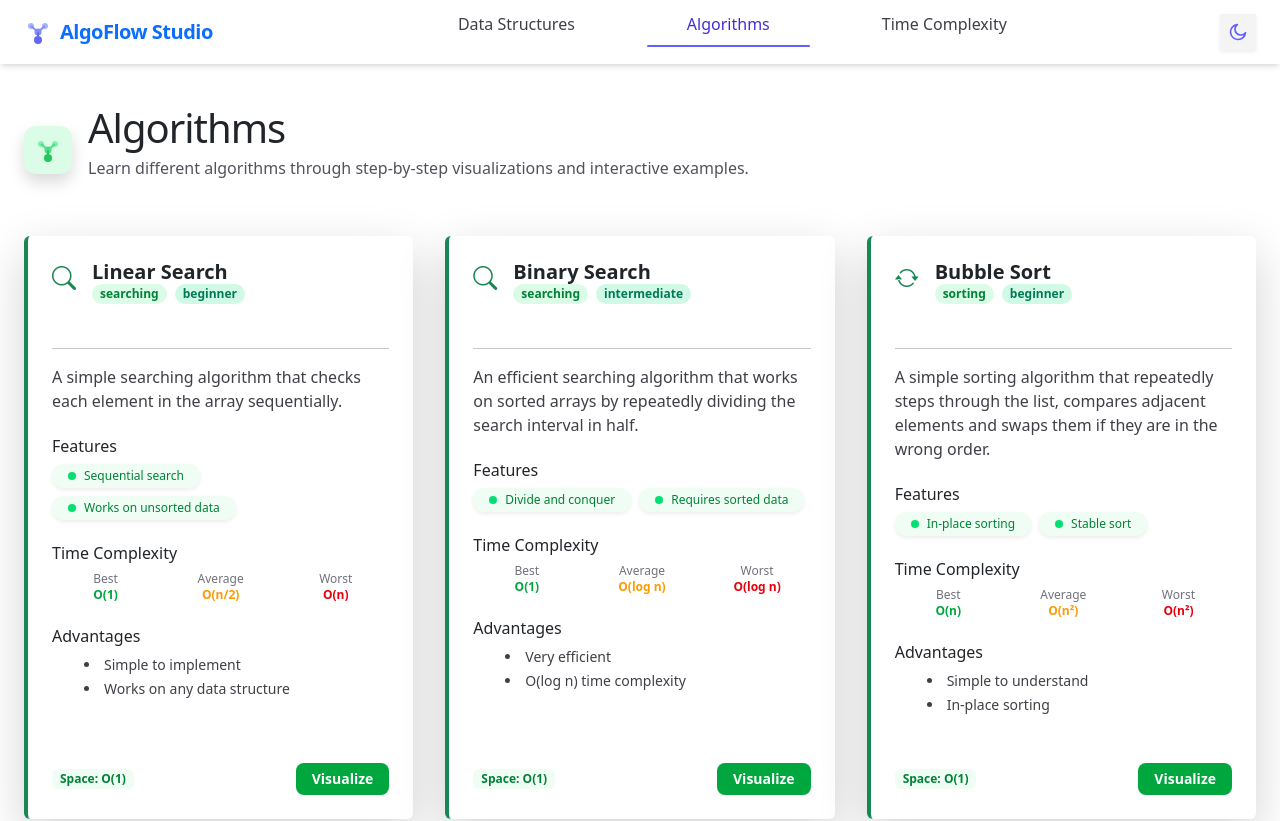
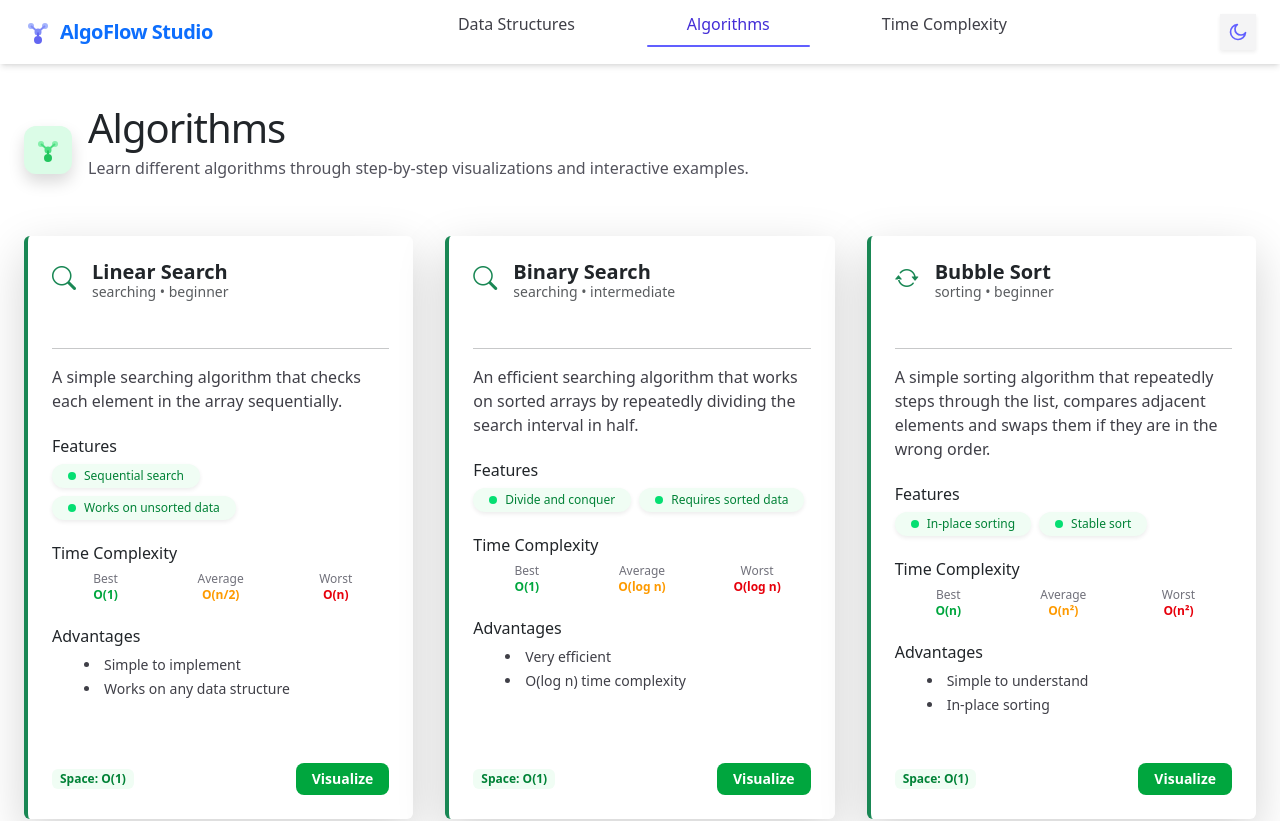
Before and after one commit to innovatewithkishlay/Algoflow-Studio, a React (Vite) app: page /algorithms in a window 1280 px wide. Shown: the top 821 px of the page. Built offline with nearby package versions, Linux system fonts and the light colour scheme.

Commit message:
fix:corrected the error

```diff
--- a/src/pages/AlgorithmsPage.tsx
+++ b/src/pages/AlgorithmsPage.tsx
@@ -15,12 +15,12 @@ const containerVariants = {
 
 const cardVariants = {
   hidden: { opacity: 0, y: 32, scale: 0.97 },
-  visible: (i: number) => ({
+  visible: {
     opacity: 1,
     y: 0,
     scale: 1,
-    transition: { delay: i * 0.07, duration: 0.5, type: "spring", stiffness: 80 },
-  }),
+    transition: { duration: 0.5, type: "spring" as const, stiffness: 80 },
+  },
 };
 
 const AlgorithmsPage: React.FC = () => {
@@ -66,24 +66,23 @@ const AlgorithmsPage: React.FC = () => {
           {algorithms.map((algo, i) => (
             <motion.div
               key={algo.id}
-              custom={i}
               variants={cardVariants}
-              whileHover={{ y: -4, scale: 1.02, boxShadow: "0 8px 32px 0 rgba(34,197,94,0.12)" }}
-              transition={{ type: "spring", stiffness: 80 }}
+              initial="hidden"
+              animate="visible"
+              transition={{
+                ...cardVariants.visible.transition,
+                delay: i * 0.07,
+              }}
+              whileHover={{
+                y: -4,
+                scale: 1.02,
+                boxShadow: "0 8px 32px 0 rgba(34,197,94,0.12)",
+              }}
               className="transition-all"
             >
               <Card
                 title={algo.name}
-                subtitle={
-                  <div className="flex flex-wrap gap-2 mt-1">
-                    <span className="text-xs px-2 py-0.5 rounded-full bg-green-100 text-green-700 font-semibold">
-                      {algo.category}
-                    </span>
-                    <span className="text-xs px-2 py-0.5 rounded-full bg-emerald-100 text-emerald-700 font-semibold">
-                      {algo.difficulty}
-                    </span>
-                  </div>
-                }
+                subtitle={`${algo.category} • ${algo.difficulty}`}
                 icon={algo.icon}
                 variant={algo.component ? "success" : "secondary"}
                 disabled={!algo.component}
```
